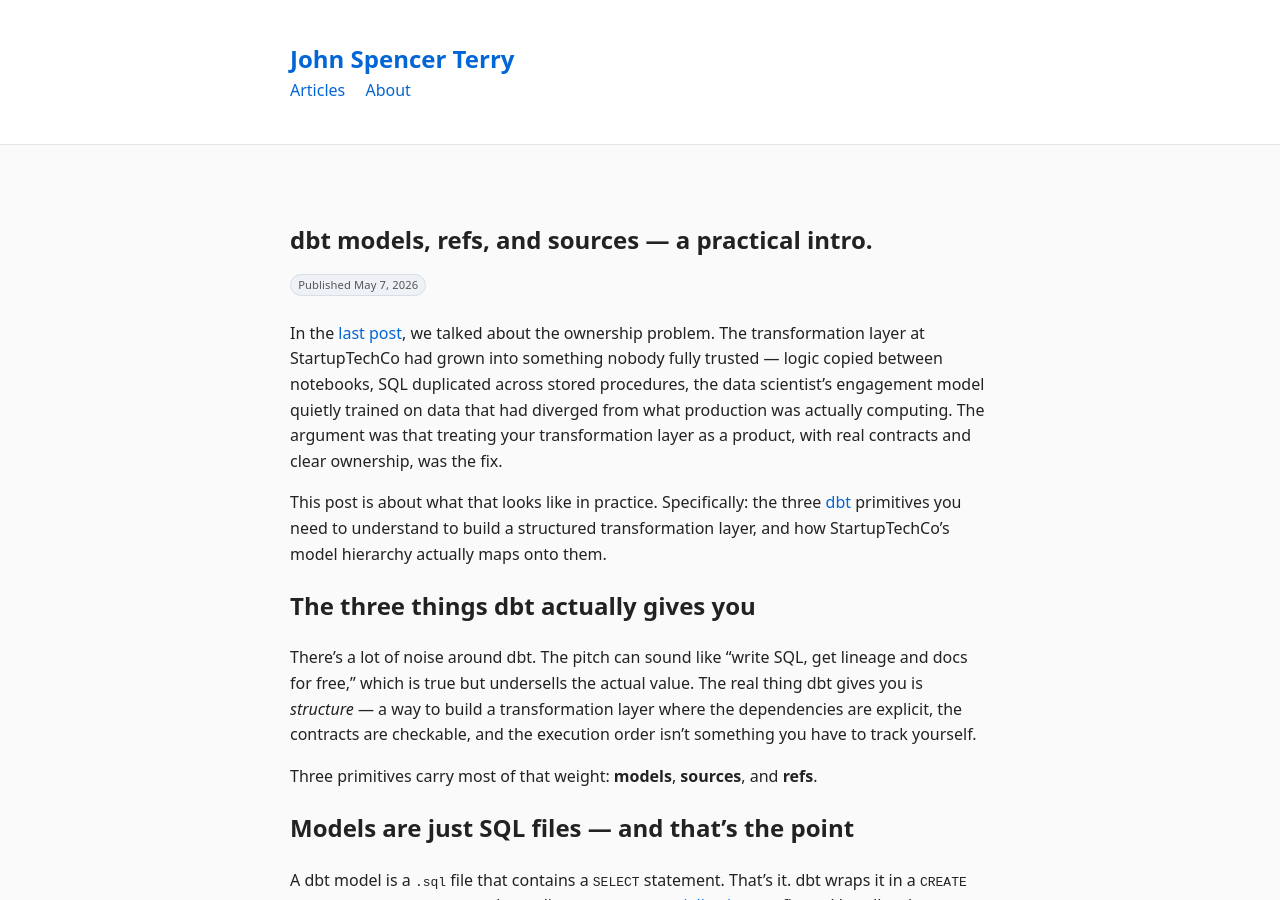
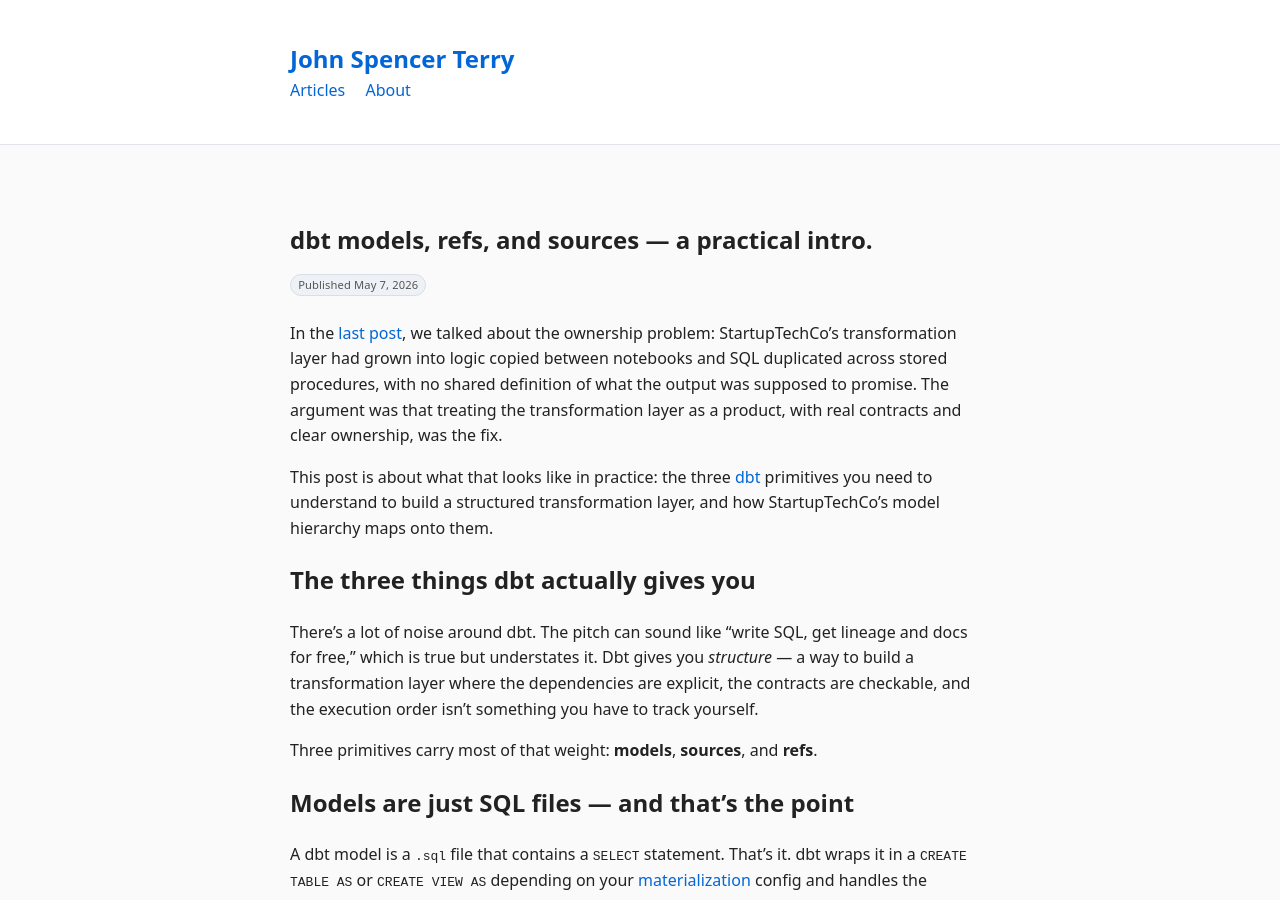
Before and after one commit to JohnSpencerTerry/wb, a Jekyll site: the page built from _articles/dbt-practical-intro.md, in a window 1280 px wide and 900 px high. Built offline with Jekyll 4.4.1, drawn with Linux system fonts in a browser that asks for light colours; some of the changed text lies outside the part shown.

Commit message:
update wording

```diff
--- a/_articles/dbt-practical-intro.md
+++ b/_articles/dbt-practical-intro.md
@@ -5,14 +5,14 @@
 category: Software Engineering
 ---
 
-In the [last post](/articles/sql-ownership-problem/), we talked about the ownership problem. The transformation layer at StartupTechCo had grown into something nobody fully trusted — logic copied between notebooks, SQL duplicated across stored procedures, the data scientist's engagement model quietly trained on data that had diverged from what production was actually computing. The argument was that treating your transformation layer as a product, with real contracts and clear ownership, was the fix.
+In the [last post](/articles/sql-ownership-problem/), we talked about the ownership problem: StartupTechCo's transformation layer had grown into logic copied between notebooks and SQL duplicated across stored procedures, with no shared definition of what the output was supposed to promise. The argument was that treating the transformation layer as a product, with real contracts and clear ownership, was the fix.
 
-This post is about what that looks like in practice. Specifically: the three [dbt](https://www.getdbt.com/product/what-is-dbt) primitives you need to understand to build a structured transformation layer, and how StartupTechCo's model hierarchy actually maps onto them.
+This post is about what that looks like in practice: the three [dbt](https://www.getdbt.com/product/what-is-dbt) primitives you need to understand to build a structured transformation layer, and how StartupTechCo's model hierarchy maps onto them.
 
 
 ## The three things dbt actually gives you
 
-There's a lot of noise around dbt. The pitch can sound like "write SQL, get lineage and docs for free," which is true but undersells the actual value. The real thing dbt gives you is *structure* — a way to build a transformation layer where the dependencies are explicit, the contracts are checkable, and the execution order isn't something you have to track yourself.
+There's a lot of noise around dbt. The pitch can sound like "write SQL, get lineage and docs for free," which is true but understates it. Dbt gives you *structure* — a way to build a transformation layer where the dependencies are explicit, the contracts are checkable, and the execution order isn't something you have to track yourself.
 
 Three primitives carry most of that weight: **models**, **sources**, and **refs**.
 
@@ -140,4 +140,4 @@
 
 **Traceable.** Every `{{ ref() }}` and `{{ source() }}` call is a dependency edge. dbt builds the full lineage graph from those edges. When the data scientist asks where `is_unmatched` comes from, the answer isn't "ask the data engineer." It's `dbt docs generate && dbt docs serve` and click through.
 
-Next up: those models need tests. Declaring the structure is step one. Enforcing the contracts — making sure `event_id` is actually unique, `account_id` never nulls, `is_unmatched` only has two valid states — is step two, and it's where dbt testing earns its keep.
+Next up: those models need tests. Declaring the structure is step one. Enforcing the contracts — making sure `event_id` is unique, `account_id` never nulls, `is_unmatched` only has two valid states — is step two, and it's where dbt testing earns its keep.
```
Also changed, not shown: _articles/dbt-testing.md (+1 -1 lines), _articles/sql-ownership-problem.md (+3 -3 lines).
